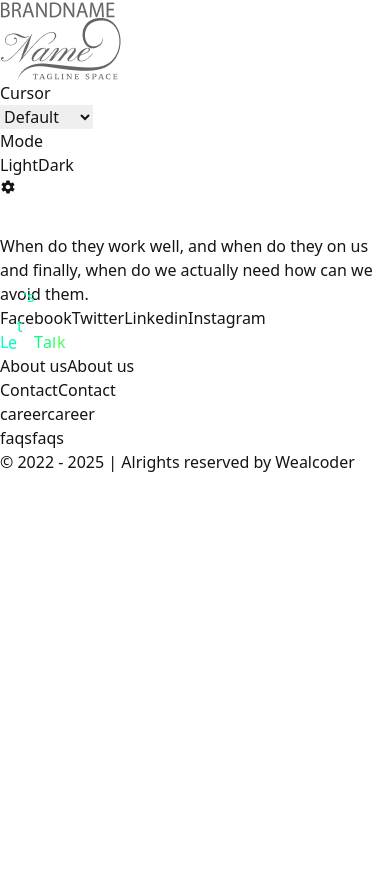
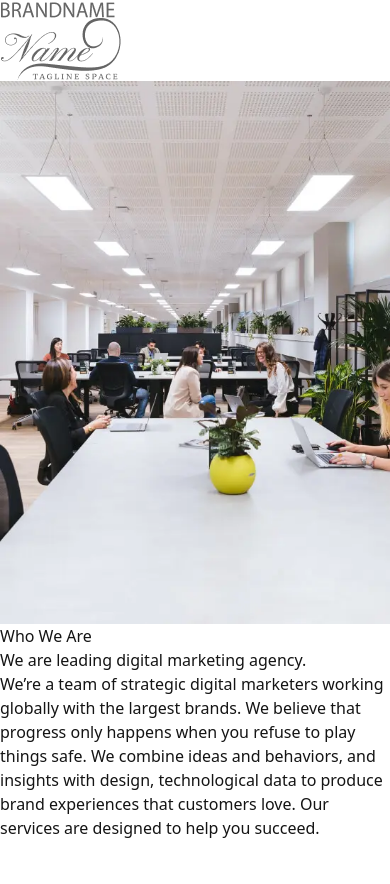
Before and after one commit to Nafiz-Al-Turabi/axtra-digital-agency-studio, a React (Vite) app: page / in a window 390 px wide. Shown: the part 917-1801 px from the top of the page. Before the commit the page ends 1391 px from the top, so only its background shows below. Built offline with nearby package versions, Linux system fonts and the light colour scheme.

Commit message:
About us Component added

```diff
--- /dev/null
+++ b/src/Components/AboutUs/AboutUs.css
@@ -0,0 +1,26 @@
+button {
+    position: relative;
+    background-color: transparent;
+    color: white;
+    overflow: hidden;
+}
+
+button .hover-bg {
+    position: absolute;
+    top: var(--y, 50%);
+    left: var(--x, 50%);
+    width: 200%;
+    height: 200%;
+    background-color: white;
+    color: black;
+    border-radius: 50%;
+    transform: translate(-50%, -50%) scale(var(--scale, 0));
+    transition: transform 1s ease;
+    z-index: 0;
+}
+
+button .explore-us-text {
+    position: relative;
+    z-index: 1;
+    pointer-events: none;
+}
--- /dev/null
+++ b/src/Components/AboutUs/AboutUs.jsx
@@ -0,0 +1,84 @@
+import React, { useEffect, useState } from 'react';
+import aboutImage from './../../assets/Images/about-img.webp';
+import { MdArrowOutward } from "react-icons/md";
+
+import './AboutUs.css'
+
+const AboutUs = () => {
+    const [hoverPosition, setHoverPosition] = useState({ x: '50%', y: '50%' });
+    const [isHovered, setIsHovered] = useState(false);
+    const [scrollPosition, setScrollPosition] = useState(0);
+    // for Hover effect on Explore us button
+    const handleMouseEnter = (e) => {
+        const button = e.target;
+        const rect = button.getBoundingClientRect();
+        const x = e.clientX - rect.left;
+        const y = e.clientY - rect.top;
+        setHoverPosition({ x: `${x}px`, y: `${y}px` });
+        setIsHovered(true);
+    };
+
+    const handleMouseLeave = () => {
+        setIsHovered(false);
+    };
+
+    // Image move up and down
+    useEffect(() => {
+        const handleScroll = () => {
+            setScrollPosition(window.scrollY);
+        };
+
+        window.addEventListener('scroll', handleScroll);
+
+        return () => {
+            window.removeEventListener('scroll', handleScroll);
+        };
+    }, []);
+
+
+    return (
+        <div className='bg-[#121212] py-20 overflow-hidden'>
+            <div className='md:flex lg:flex 2xl:flex justify-between max-w-7xl mx-auto'>
+            <div
+                    className='w-full md:w-1/2 lg:w-1/2 2xl:w-1/2 mt-32'
+                    style={{
+                        transform: `translateY(${scrollPosition * -0.1}px)`,
+                        transition: 'transform 0.3s ease-out',
+                    }}
+                >
+                    <img src={aboutImage} alt="About Us" className='w-full h-auto p-4 object-cover' />
+                </div>
+                <div className='text-white p-4 md:w-1/2'>
+                    <h2 className='text-2xl font-bold mb-4 uppercase'>Who We Are</h2>
+                    <h1 className='text-4xl font-bold mb-4 uppercase'>We are leading digital marketing agency.</h1>
+                    <div className=''>
+                        <p className='text-xl text-gray-500 text-justify'>We’re a team of strategic digital marketers
+                            working globally with the largest brands. We believe
+                            that progress only happens when you refuse to
+                            play things safe. We combine ideas and behaviors,
+                            and insights with design, technological data to
+                            produce brand experiences that customers love.
+                            Our services are designed to help you succeed.</p>
+                    </div>
+                    <button
+                        className='h-32 w-32 border border-white rounded-full mt-16 relative overflow-hidden hover:text-black duration-1000 ease-in-out'
+                        onMouseEnter={handleMouseEnter}
+                        onMouseLeave={handleMouseLeave}
+                        style={{
+                            '--x': hoverPosition.x,
+                            '--y': hoverPosition.y,
+                            '--scale': isHovered ? 3 : 0,
+                        }}
+                    >
+                        <span className='explore-us-text relative z-10 flex justify-center items-center '>Explore Us
+                            <MdArrowOutward />
+                        </span>
+                        <div className='hover-bg'></div>
+                    </button>
+                </div>
+            </div>
+        </div>
+    );
+};
+
+export default AboutUs;
--- a/src/Home/Home.jsx
+++ b/src/Home/Home.jsx
@@ -1,12 +1,14 @@
 import React from 'react';
 import Banner from '../Components/Banner/Banner';
 import Brands from '../Components/Brands/Brands';
+import AboutUs from '../Components/AboutUs/AboutUs';
 
 const Home = () => {
     return (
         <div className=''>
             <Banner></Banner>
             <Brands></Brands>
+            <AboutUs></AboutUs>
         </div>
     );
 };
```
Also changed, not shown: src/assets/Images/about-img.webp (added).
